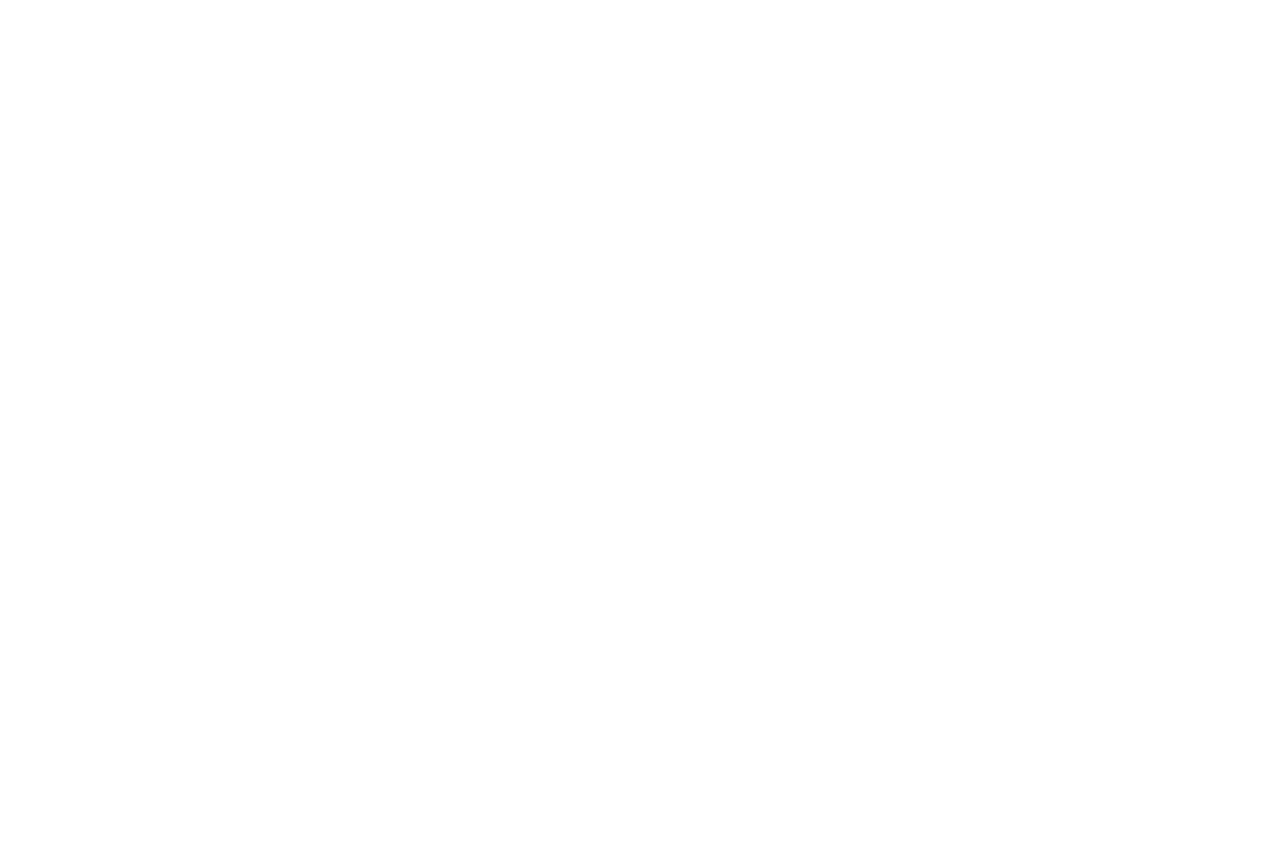
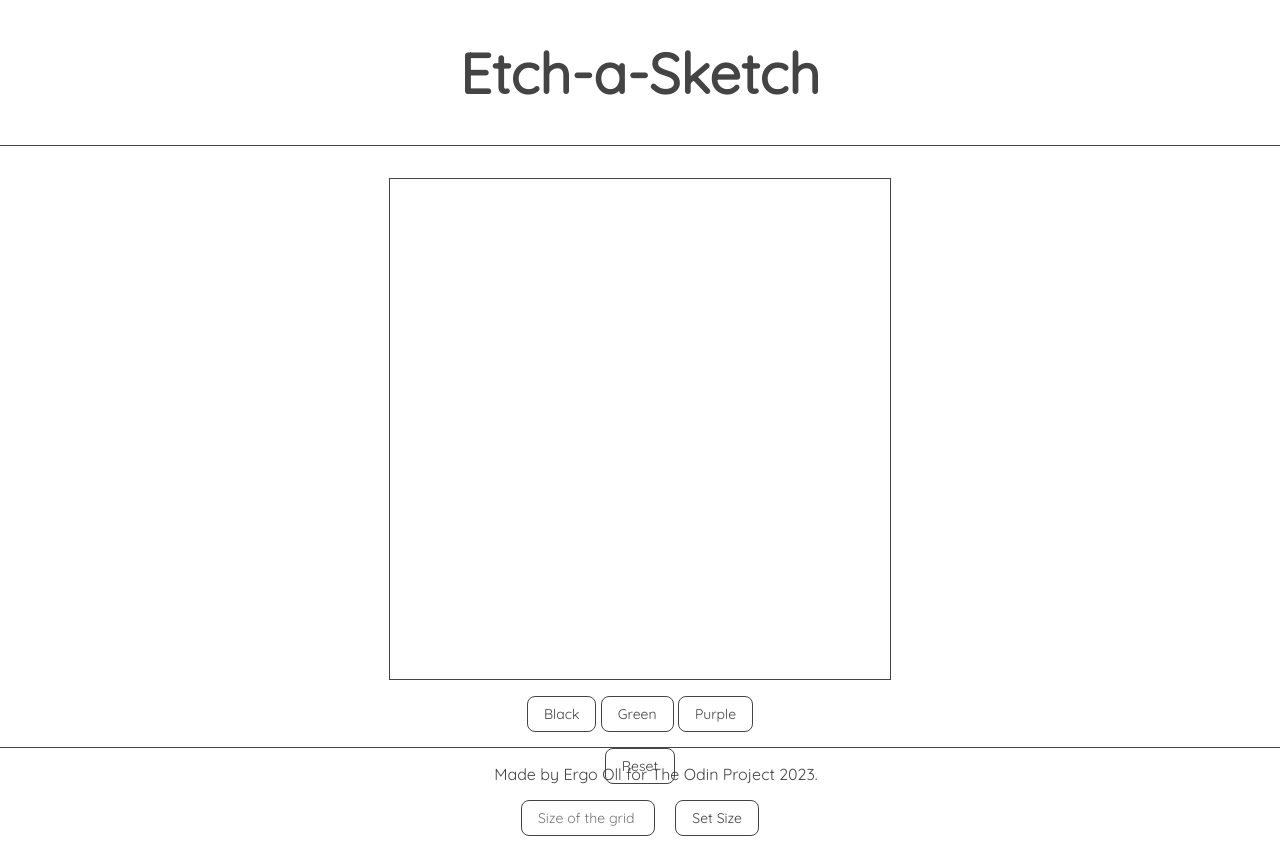
Before and after one commit to ergooll/odin-etch-a-sketch, a plain HTML site: page index.html in a window 1280 px wide. Before the commit the page ends 800 px from the top, so only its background shows below. Drawn offline with Linux system fonts and the light colour scheme.

Commit message:
Version 1.0

```diff
--- a/index.html
+++ b/index.html
@@ -5,10 +5,35 @@
     <meta http-equiv="X-UA-Compatible" content="IE=edge">
     <meta name="viewport" content="width=device-width, initial-scale=1.0">
     <link href="style.css" type="text/css" rel="stylesheet">
+    <link rel="preconnect" href="https://fonts.googleapis.com">
+    <link rel="preconnect" href="https://fonts.gstatic.com" crossorigin>
+    <link href="https://fonts.googleapis.com/css2?family=Quicksand&display=swap" rel="stylesheet">
     <script src="script.js" defer></script>
     <title>Etch-a-Sketch</title>
 </head>
 <body>
+    <div class="header">
+        <h1 class="header-text">Etch-a-Sketch</h1>
+    </div>
 
+    <div class="game">
+        <div class="grid" id="grid">
+
+        </div>
+
+        <div class="color-buttons">
+            <button class="black" onclick="changeColor('black')">Black</button>
+            <button class="green" onclick="changeColor('#4be08f')">Green</button>
+            <button class="purple" onclick="changeColor('#885be3')">Purple</button>
+        </div>
+        <button class="reset" onclick="resetGrid()">Reset</button>
+        <div class="input-container">
+            <input class="input" id="input" placeholder="Size of the grid" onchange="changeSize(this.value)">
+            <button class="input-button">Set Size</button>
+        </div>
+        <div class="error">Choose a value between 2 and 100.</div>
+    </div>
+
+    <div class="footer">Made by Ergo Oll for The Odin Project 2023.</div>
 </body>
 </html>
--- a/script.js
+++ b/script.js
@@ -0,0 +1,45 @@
+document.body.onload = drawGrid(16);
+document.getElementById('input').value = '';
+
+let color = 'black';
+
+function drawGrid(gridSize) {
+    let grid = document.querySelector('.grid');
+    let squares = grid.querySelectorAll('div');
+    squares.forEach((div) => div.remove());
+    grid.style.gridTemplateColumns = `repeat(${gridSize}, 1fr)`;
+    grid.style.gridTemplateRows = `repeat(${gridSize}, 1fr)`;
+
+    let amount = gridSize * gridSize;
+    for (let i = 0; i < amount; i++) {
+        let square = document.createElement('div');
+        square.addEventListener('mouseover', colorSquare);
+        square.style.backgroundColor = 'white';
+        grid.insertAdjacentElement('beforeend', square);
+        square.setAttribute('id', 'square');
+    }
+}
+
+function changeSize(input) {
+    if (input >= 2 && input <= 100) {
+        document.querySelector('.error').style.display = 'none';
+        drawGrid(input);
+    } else {
+        document.querySelector('.error').style.display = 'inline';
+    }
+}
+
+function colorSquare() {
+    this.style.transition = '0.5s';
+    this.style.backgroundColor = color;
+}
+
+function changeColor(input) {
+    color = input;
+}
+
+function resetGrid() {
+    let grid = document.querySelector('.grid');
+    let squares = grid.querySelectorAll('div');
+    squares.forEach((div) => (div.style.backgroundColor = 'white'));
+}
--- a/style.css
+++ b/style.css
@@ -0,0 +1,107 @@
+html {
+    font-family: 'Quicksand', sans-serif;
+    color: rgb(68, 68, 68);
+}
+
+body {
+    display: flex;
+    flex-direction: column;
+    align-items: center;
+    margin: 0;
+    min-width: 500px;
+}
+
+button {
+    background-color: white;
+    border: 1px solid rgb(68, 68, 68);
+    border-radius: 8px;
+    padding: 8px 16px;
+    font-size: 14px;
+    font-family: 'Quicksand', sans-serif;
+    color: rgb(68, 68, 68);
+}
+
+button:hover {
+    cursor: pointer;
+}
+
+input {
+    padding: 8px 16px;
+    width: 100px;
+    font-size: 14px;
+    margin-right: 16px;
+    border: 1px solid rgb(68, 68, 68);
+    border-radius: 8px;
+    font-family: 'Quicksand', sans-serif;
+    color: rgb(68, 68, 68);
+}
+
+.header {
+    width: 100%;
+    text-align: center;
+    font-size: 28px;
+    border-bottom: 1px solid rgb(68, 68, 68);
+}
+
+.footer {
+    position: fixed;
+    left: 0;
+    bottom: 0;
+    width: 100%;
+    padding: 16px;
+    text-align: center;
+    border-top: 1px solid rgb(68, 68, 68);
+}
+
+.game {
+    padding: 32px;
+    display: flex;
+    flex-direction: column;
+    align-items: center;
+}
+
+.grid {
+    border: 1px solid rgb(68, 68, 68);
+    display: grid;
+    width: 500px;
+    height: 500px;
+}
+
+.color-buttons {
+    margin-top: 16px;
+}
+
+.color-buttons .black:hover {
+    background-color: rgba(0, 0, 0, 0.4);
+    transition: 0.5s;
+}
+
+.color-buttons .green:hover {
+    background-color: rgba(75, 224, 143, 0.75);
+    transition: 0.5s;
+}
+
+.color-buttons .purple:hover {
+    background-color: rgba(136, 91, 227, 0.75);
+    transition: 0.5s;
+}
+
+.reset {
+    margin: 16px;
+}
+
+.reset:hover {
+    background-color: rgba(0, 0, 0, 0.4);
+    transition: 0.5s;
+}
+
+.input-button:hover {
+    background-color: rgba(0, 0, 0, 0.4);
+    transition: 0.5s;
+}
+
+.error {
+    text-align: center;
+    margin: 16px;
+    display: none;
+}
```
